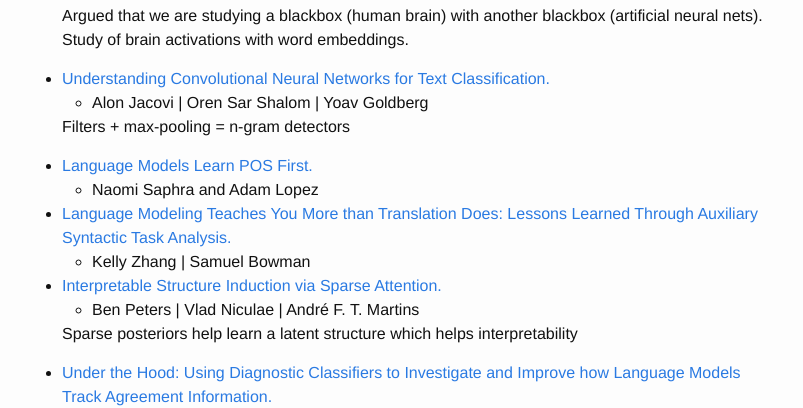
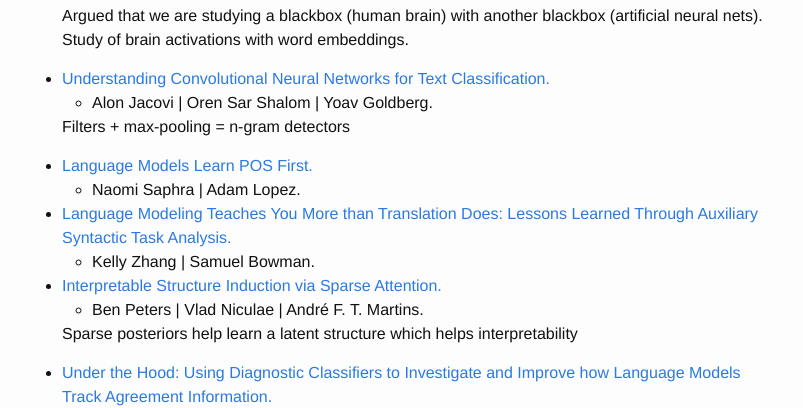
Before and after one commit to swabhs/blog, a Jekyll site: the page built from _posts/2018-11-03-emnlp-in-brussels.markdown, in a window 1280 px wide and 1400 px high, scrolled down 963 px. Shown: the part 166-574 px from the top of the window, without its empty margins (238-1041 px from the left). Built offline with Jekyll 4.4.1, drawn with Linux system fonts in a browser that asks for light colours; some of the changed text lies outside the part shown.

Commit message:
updating emnlp papers

```diff
--- a/_posts/2018-11-03-emnlp-in-brussels.markdown
+++ b/_posts/2018-11-03-emnlp-in-brussels.markdown
@@ -53,18 +53,18 @@ _Note that this might be subject to some self-selection bias._
     Argued that we are studying a blackbox (human brain) with another blackbox (artificial neural nets). Study of brain activations with word embeddings.
 
 - [Understanding Convolutional Neural Networks for Text Classification.](http://aclweb.org/anthology/W18-5408)
-    *  Alon Jacovi \| Oren Sar Shalom \| Yoav Goldberg
+    *  Alon Jacovi \| Oren Sar Shalom \| Yoav Goldberg.
 
     Filters + max-pooling = n-gram detectors
 
 - [Language Models Learn POS First.](http://aclweb.org/anthology/W18-5438)
-    * Naomi Saphra and Adam Lopez
+    * Naomi Saphra \| Adam Lopez.
 
 - [Language Modeling Teaches You More than Translation Does: Lessons Learned Through Auxiliary Syntactic Task Analysis.](http://aclweb.org/anthology/W18-5448)
-    * Kelly Zhang \| Samuel Bowman
+    * Kelly Zhang \| Samuel Bowman.
 
 - [Interpretable Structure Induction via Sparse Attention.](http://aclweb.org/anthology/W18-5450)
-    * Ben Peters \| Vlad Niculae \| André F. T. Martins
+    * Ben Peters \| Vlad Niculae \| André F. T. Martins.
 
     Sparse posteriors help learn a latent structure which helps interpretability
 
@@ -107,7 +107,7 @@ Other than in the tutorial above, variational autoencoders seem to have captured
     * Zhu et. al.
 
 - Script Generation: [Hierarchical Quantized Representations for Script Generation.](http://aclweb.org/anthology/D18-1413)
-    * Noah Weber \| Leena Shekhar \| Niranjan Balasubramanian \| Nathanael Chambers
+    * Noah Weber \| Leena Shekhar \| Niranjan Balasubramanian \| Nathanael Chambers.
 
     Script generation using hierarchical VAEs, using a quantization trick to allow for discrete latent variables. Evaluation as a language model, which apparently is the new trend. Training seems hard to get to work. Other approaches for dealing with a hierarchy of latent variables involve variance reduction, clustering-like feature maps.
 
```
Also changed, not shown: other parts of _posts/2018-11-03-emnlp-in-brussels.markdown (+1 -1 lines).
